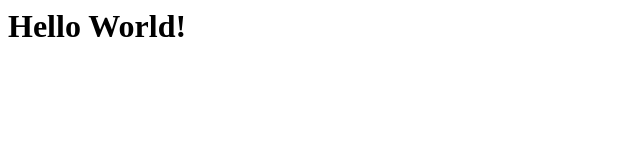
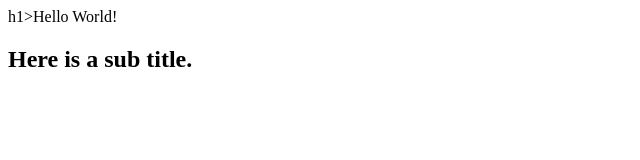
Before and after one commit to Evans-N/Git-Set, a plain HTML site: page index.html in a window 1280 px wide. Shown: the whole page, without its empty margins (0-640 px from the left). Drawn offline with Linux system fonts and the light colour scheme.

Commit message:
Added comments, and a subtitle for the index.html.

```diff
--- a/index.html
+++ b/index.html
@@ -1,5 +1,6 @@
-<h1>Hello World!</h1>
+h1>Hello World!</h1>
 
 <!-- Here is my brand new comment!
 I think it is super cool, and people will love it.
  -->
+<h2>Here is a sub title.</h2>
```
